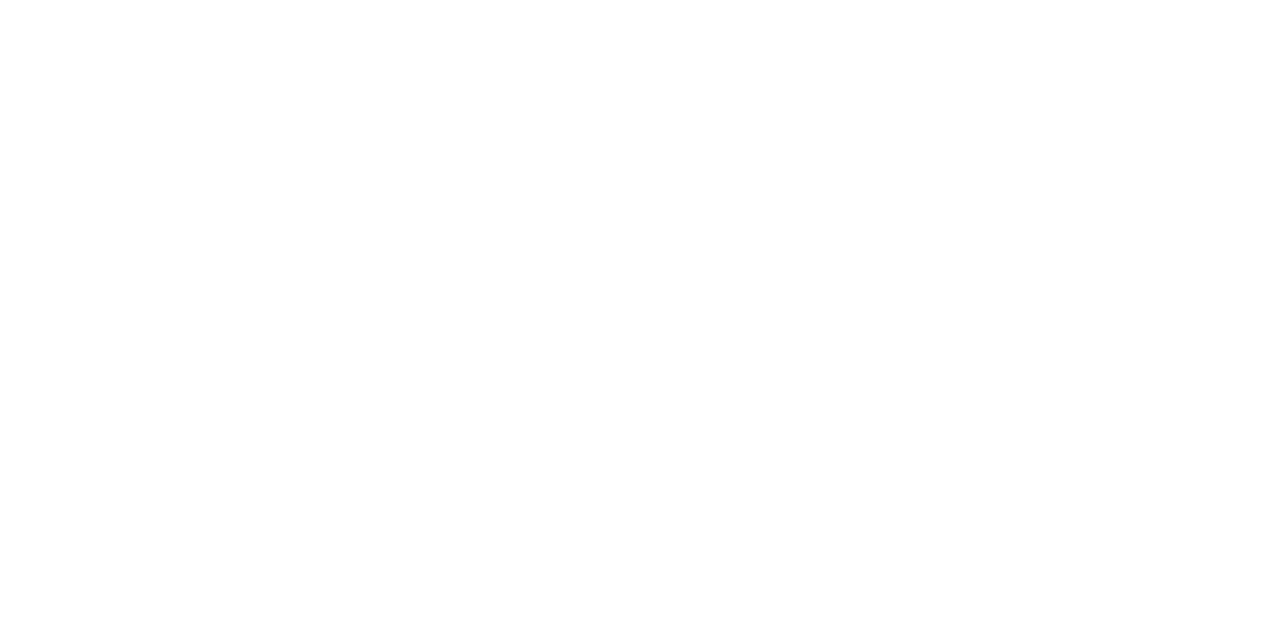
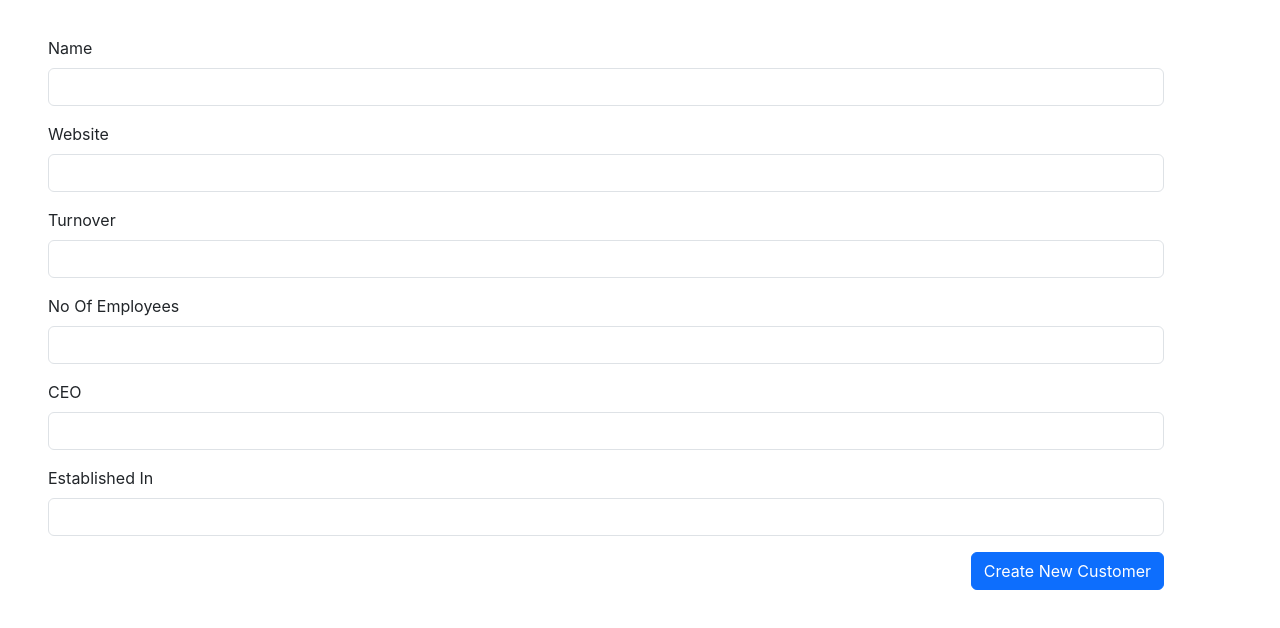
Before and after one commit to dheerajsk/crm-app, a React (Create React App) app: page /form/1 in a window 1280 px wide. Before the commit this address had no page. Shown: the top 628 px of the page. Built offline with nearby package versions, Linux system fonts and the light colour scheme; no server answers.

Commit message:
update customer page

```diff
--- a/src/App.js
+++ b/src/App.js
@@ -12,6 +12,8 @@ function App() {
         </Route>
         <Route path='form' element={<CustomerForm />}>
         </Route>
+        <Route path='form/:customerName' element={<CustomerForm />}>
+        </Route>
       </Routes>
     </BrowserRouter>
   );
--- a/src/components/Customer/CustomerForm/CustomerForm.js
+++ b/src/components/Customer/CustomerForm/CustomerForm.js
@@ -1,8 +1,25 @@
 import { useState } from "react";
-import { useNavigate } from "react-router-dom";
+import { useNavigate, useParams } from "react-router-dom";
 
 function CustomerForm() {
   const [customer, setCustomer] = useState({});
+  // useParams allows access to route parameters.
+  const { customerName } = useParams();
+  console.log(customerName);
+
+  if (customerName) {
+    fetch("http://localhost:4000/api/customer")
+      .then((res) => {
+        return res.json();
+      })
+      .then((res) => {
+        let result = res.find((c) => c.name === customerName);
+        if (result) {
+          setCustomer(result);
+        }
+      });
+  }
+
   const navigate = useNavigate();
 
   function handleFormSubmit() {
@@ -30,6 +47,7 @@ function CustomerForm() {
           Name
         </label>
         <input
+          value={customer.name}
           onChange={(e) => {
             customer.name = e.target.value;
             setCustomer(customer);
@@ -42,6 +60,7 @@ function CustomerForm() {
           Website
         </label>
         <input
+          value={customer.website}
           onChange={(e) => {
             customer.website = e.target.value;
             setCustomer(customer);
@@ -54,6 +73,7 @@ function CustomerForm() {
           Turnover
         </label>
         <input
+          value={customer.turnover}
           onChange={(e) => {
             customer.turnover = e.target.value;
             setCustomer(customer);
@@ -66,6 +86,7 @@ function CustomerForm() {
           No Of Employees
         </label>
         <input
+          value={customer.employees}
           onChange={(e) => {
             customer.employees = e.target.value;
             setCustomer(customer);
@@ -78,6 +99,7 @@ function CustomerForm() {
           CEO
         </label>
         <input
+          value={customer.ceo}
           onChange={(e) => {
             customer.ceo = e.target.value;
             setCustomer(customer);
@@ -90,6 +112,7 @@ function CustomerForm() {
           Established In
         </label>
         <input
+          value={customer.year}
           onChange={(e) => {
             customer.year = e.target.value;
             setCustomer(customer);
--- a/src/components/Customer/CustomerList/CustomerList.js
+++ b/src/components/Customer/CustomerList/CustomerList.js
@@ -18,6 +18,11 @@ function CustomerList() {
 
   function handleNewCustomerClick() {
     navigate("form");
+  }
+
+  function handleEditClick(name) {
+    console.log(name);
+    navigate("/form/" + name);
   }
 
   return (
@@ -53,6 +58,13 @@ function CustomerList() {
                 <td>{c.employees}</td>
                 <td>{c.ceo}</td>
                 <td>{c.year}</td>
+                <td>
+                  <button
+                    onClick={() => handleEditClick(c.name)}
+                    className="btn btn-warning">
+                    Edit
+                  </button>
+                </td>
               </tr>
             ))}
           </tbody>
```
